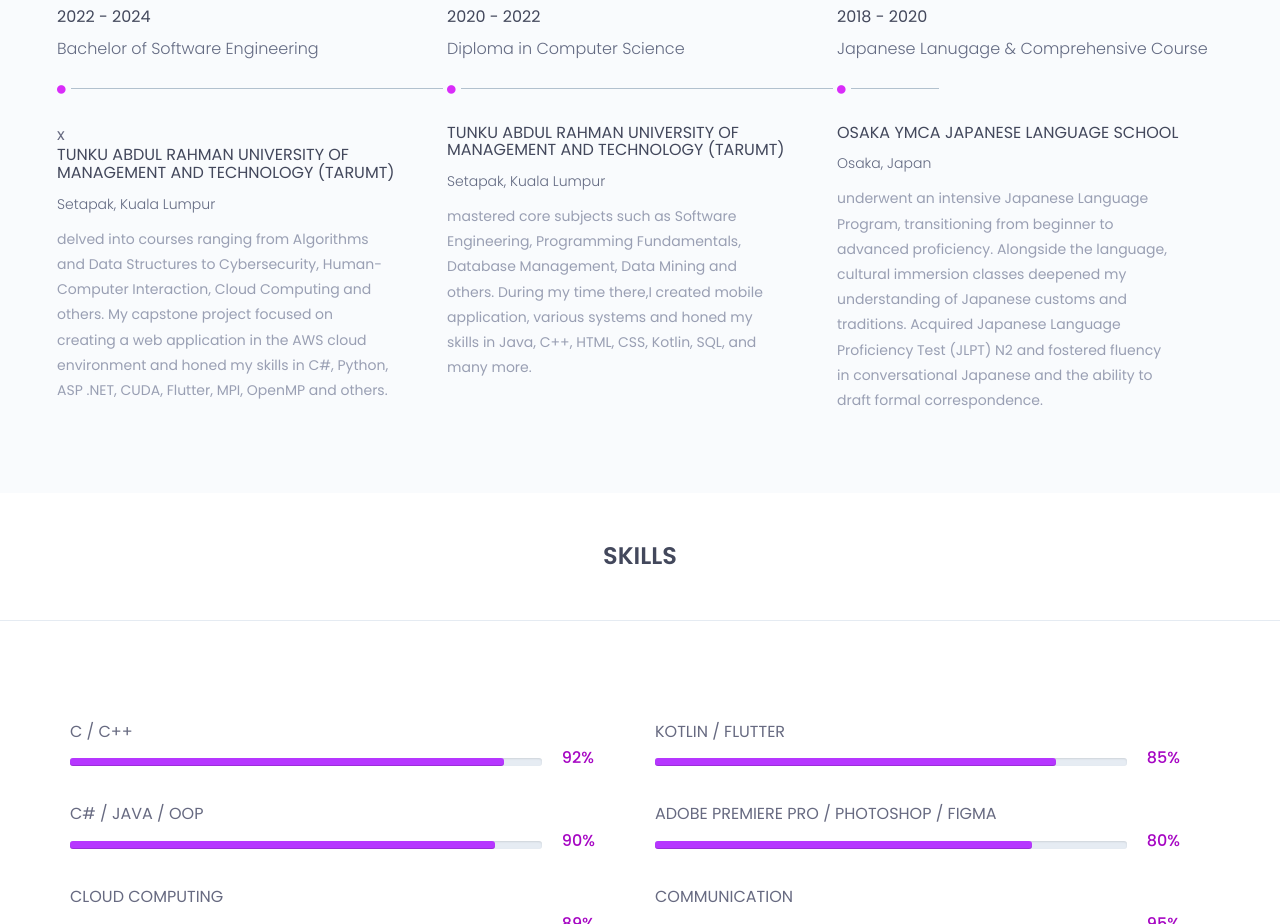
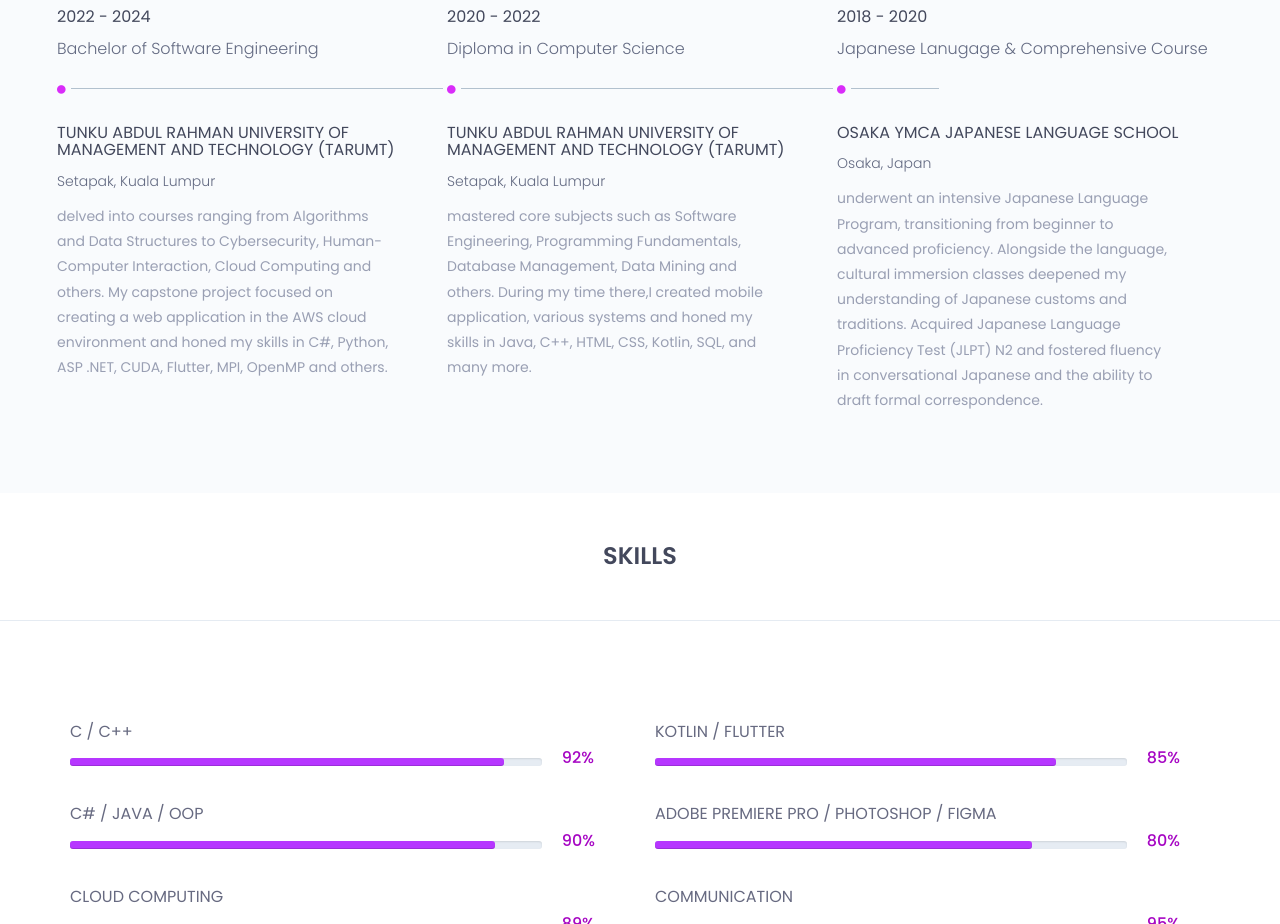
Before and after one commit to shirchiuan/shirchiuan.github.io, a plain HTML site: page index.html in a window 1280 px wide. Shown: the part 2040-2964 px from the top of the page. Drawn offline with nearby package versions, Linux system fonts and the light colour scheme.

Commit message:
Update index.html

```diff
--- a/index.html
+++ b/index.html
@@ -204,7 +204,7 @@
 									<i class="fa fa-circle" aria-hidden="true"></i>
 									<span class="single-timeline-horizontal"></span>
 								</div>
-								<div class="timeline">x
+								<div class="timeline">
 									<div class="timeline-content">
 										<h4 class="title">
 											Tunku Abdul Rahman University of Management and Technology (TARUMT)
```
